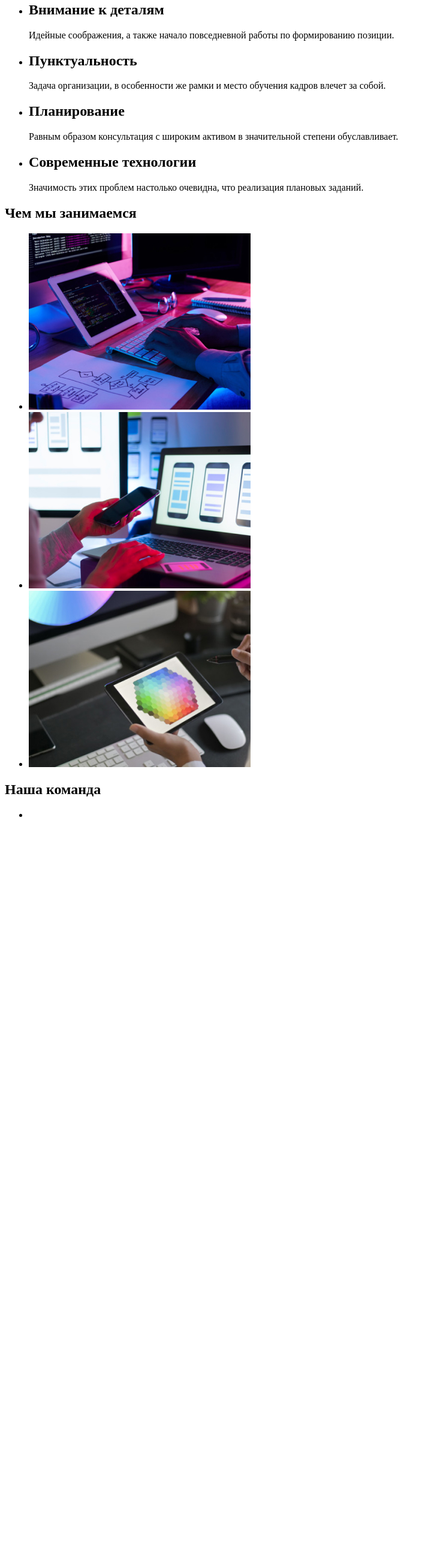
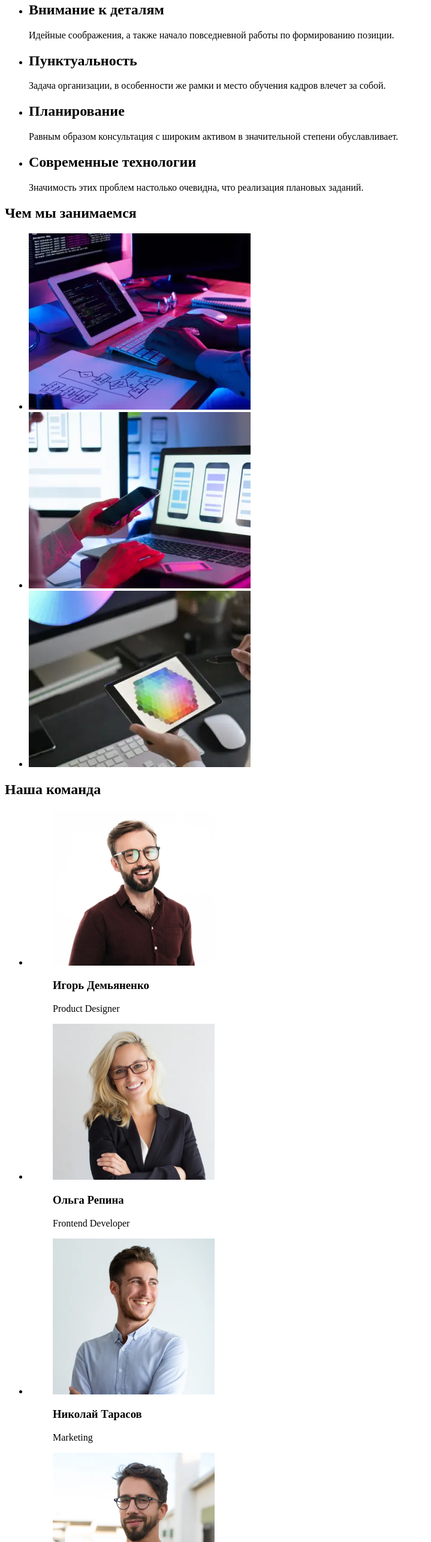
Before and after one commit to Lusiapura/goit-markup-hw-01, a plain HTML site: page index.html in a window 1280 px wide. Shown: the part 229-2800 px from the top of the page at 60% size, without its empty margins (0-719 px from the left). Before the commit the page ends 1613 px from the top, so only its background shows below. Drawn offline with Linux system fonts and the light colour scheme.

Commit message:
закінчила розділ наша команда

```diff
--- a/index.html
+++ b/index.html
@@ -51,13 +51,13 @@
         <h2>Чем мы занимаемся</h2>
         <ul>
             <li>
-                <img src="./images/box 1.jpg" alt="Рабочая облласть" width="370" height="294">
+                <img src="./images/box 1.webp" alt="Рабочая облласть" width="370" height="294">
             </li>
             <li>
-                <img src="./images/box 2.jpg" alt="Ноутбук" width="370" height="294">
+                <img src="./images/box 2.webp" alt="Ноутбук" width="370" height="294">
             </li>
             <li>
-                <img src="./images/box 3.jpg" alt="Планшет" width="370" height="294">
+                <img src="./images/box 3.webp" alt="Планшет" width="370" height="294">
             </li>
         </ul>
     </section>
@@ -65,10 +65,51 @@
         <h2>Наша команда</h2>
         <ul>
             <li>
-
+                <figure>
+                    <img src="./images/img.webp" alt="Игорь" width="270" height="260">
+                    <figcaption>
+                        <h3>Игорь Демьяненко</h3>
+                        <p>Product Designer</p>
+                    </figcaption>
+                </figure>
+            </li>
+            <li>
+                <figure>
+                    <img src="./images/img (1).webp" alt="Ольга" width="270" height="260">
+                    <figcaption>
+                        <h3>Ольга Репина</h3>
+                        <p>Frontend Developer</p>
+                    </figcaption>
+                </figure>
+            </li>
+            <li>
+                <figure>
+                    <img src="./images/img (2).webp" alt="Николай" width="270" height="260">
+                    <figcaption>
+                        <h3>Николай Тарасов</h3>
+                        <p>Marketing</p>
+                    </figcaption>
+                </figure>
+            </li>
+            <li>
+                <figure>
+                    <img src="./images/img (3).webp" alt="Михаил" width="270" height="260">
+                    <figcaption>
+                        <h3>Михаил Ермаков</h3>
+                        <p>UI Designer</p>
+                    </figcaption>
+                </figure>
             </li>
         </ul>
     </section>
 </main>
+<footer>
+    <ul>
+        <li><a href="">WebStudio</a></li>
+        <li>г. Киев, пр-т Леси Украинки, 26</li>
+        <li>info@example.com
+        <li>+38 099 111 11 11</li>
+    </ul>
+</footer>
 </body>
 </html>
```
Also changed, not shown: images/box 1.webp (added), images/box 2.webp (added), images/box 3.webp (added).
